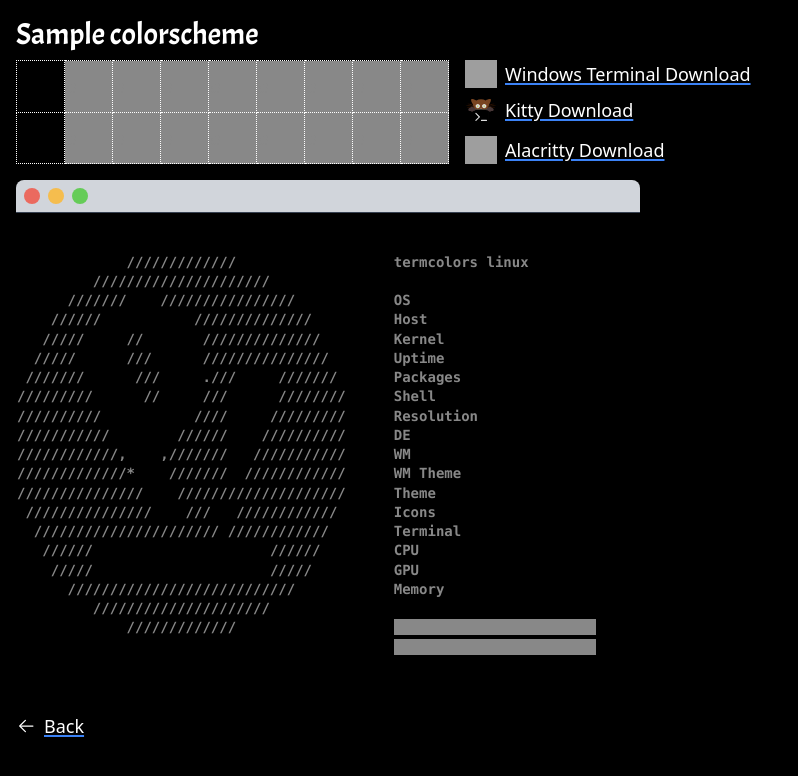
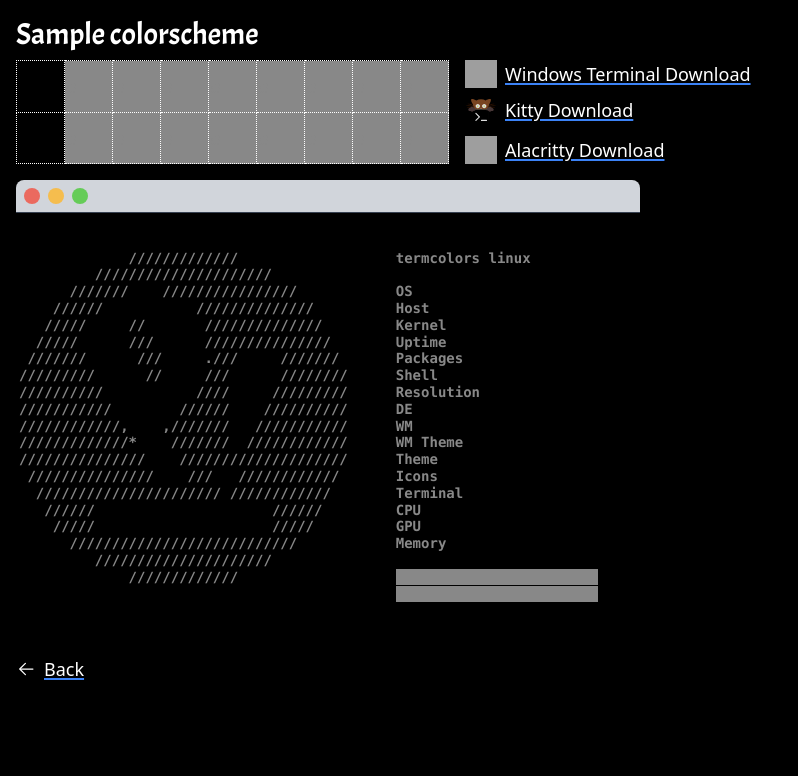
Before and after one commit to johnmatthiggins/termcolors, a Django app: a page that uses home/templates/home.html in a window 1280 px wide. Shown: the top 776 px of the page, without its empty margins (0-798 px from the left). Run offline with Django 5.2, Linux system fonts and the light colour scheme; tables that the repository leaves empty hold one stand-in row (values such as "Sample post"); some libraries are stand-ins or nearby versions; grey boxes are pictures that could not be loaded.

Commit message:
fixed line spacing

```diff
--- a/home/templates/home.html
+++ b/home/templates/home.html
@@ -17,6 +17,10 @@
 <link rel="preconnect" href="https://fonts.googleapis.com">
 <link rel="preconnect" href="https://fonts.gstatic.com" crossorigin>
 <link href="https://fonts.googleapis.com/css2?family=Inter:ital,opsz,wght@0,14..32,100..900;1,14..32,100..900&display=swap" rel="stylesheet">
+
+<link rel="preconnect" href="https://fonts.googleapis.com">
+<link rel="preconnect" href="https://fonts.gstatic.com" crossorigin>
+<link href="https://fonts.googleapis.com/css2?family=Fira+Mono:wght@400;500;700&display=swap" rel="stylesheet">
   {% tailwind_css %}
 </head>
 <body>
--- a/home/templates/neofetch.html
+++ b/home/templates/neofetch.html
@@ -1,5 +1,5 @@
 {% load home_extras %}
-<pre class="p-[1px] text-sm leading-snug font-mono" style="background-color: {{ colorscheme.background }};">
+<pre class="p-[3px] text-sm leading-[1.2] font-mono" style="background-color: {{ colorscheme.background }};">
 <span style="color: {{ colorscheme.foreground }};">$ neofetch</span>
 <div class="flex gap-[3rem]">
 <div style="color:{{ colorscheme.foreground }};">
--- a/home/templates/themes.html
+++ b/home/templates/themes.html
@@ -11,7 +11,7 @@
 					<input type="search" class="w-96 text-white border-2 border-white border-solid rounded-lg bg-black">
 					<img class="ml-[-2.5rem] w-8 invert" src="{% static "search.svg" %}">
 				</div>
-				<h1 class="pl-4 text-4xl italic text-white" style="font-family: Acme;">TERMCOLORS</h1>
+				<h1 class="pl-4 text-4xl italic text-white" style="font-family: Acme;">TERMCOLORS.dev</h1>
 			</div>
 			<table>
 				<thead class="text-lg">
--- a/theme/static/css/dist/styles.css
+++ b/theme/static/css/dist/styles.css
@@ -1023,6 +1023,14 @@ select {
   padding: 1px;
 }
 
+.p-\[2px\] {
+  padding: 2px;
+}
+
+.p-\[3px\] {
+  padding: 3px;
+}
+
 .px-3 {
   padding-left: 0.75rem;
   padding-right: 0.75rem;
@@ -1130,6 +1138,14 @@ select {
   line-height: 1.375;
 }
 
+.leading-\[1\.1\] {
+  line-height: 1.1;
+}
+
+.leading-\[1\.2\] {
+  line-height: 1.2;
+}
+
 .tracking-normal {
   letter-spacing: 0em;
 }
```
